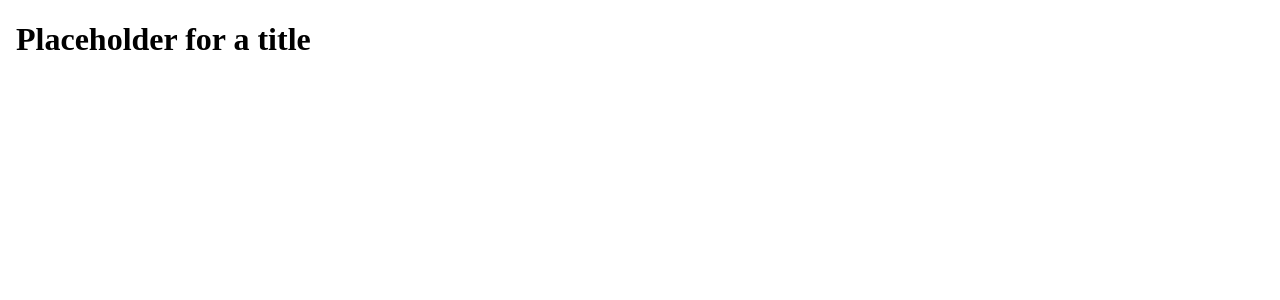
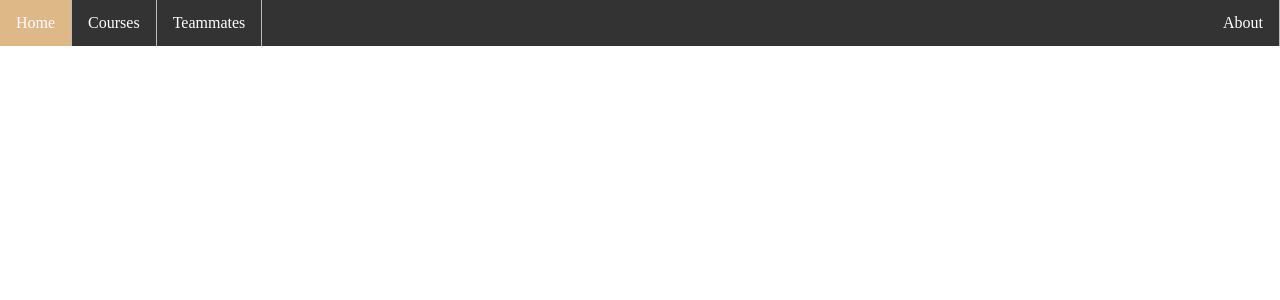
Before and after one commit to Group-Project-For-E6156/Teammatch_Frontend, an Angular app: page / in a window 1280 px wide. Shown: the top 300 px of the page. Built offline with nearby package versions, Linux system fonts and the light colour scheme.

Commit message:
create navbar

```diff
--- a/src/app/app.component.html
+++ b/src/app/app.component.html
@@ -1,10 +1,10 @@
-<!DOCTYPE html>
-<html lang="en">
-<head>
-  <meta charset="UTF-8">
-  <title>Happy Teammatch</title>
-</head>
-<body>
-  <h1>Placeholder for a title</h1>
-</body>
-</html>
+<!--<!DOCTYPE html>-->
+<!--<html lang="en">-->
+<!--<head>-->
+<!--  <meta charset="UTF-8">-->
+<!--  <title>Happy Teammatch</title>-->
+<!--</head>-->
+<!--<body>-->
+<app-navbar></app-navbar>
+<!--</body>-->
+<!--</html>-->
--- a/src/app/app.module.ts
+++ b/src/app/app.module.ts
@@ -3,10 +3,12 @@ import { BrowserModule } from '@angular/platform-browser';
 
 import { AppRoutingModule } from './app-routing.module';
 import { AppComponent } from './app.component';
+import { NavbarComponent } from './navbar/navbar.component';
 
 @NgModule({
   declarations: [
-    AppComponent
+    AppComponent,
+    NavbarComponent
   ],
   imports: [
     BrowserModule,
--- /dev/null
+++ b/src/app/navbar/navbar.component.css
@@ -0,0 +1,37 @@
+ul {
+  list-style-type: none;
+  margin: 0;
+  padding: 0;
+  overflow: hidden;
+  background-color: #333;
+  position: fixed;
+  top: 0;
+  left: 0;
+  width: 100%;
+}
+
+li {
+  float: left;
+}
+
+li a {
+  display: block;
+  color: white;
+  text-align: center;
+  padding: 14px 16px;
+  text-decoration: none;
+}
+
+/* Change the link color to #111 (black) on hover */
+li a:hover:not(.active) {
+  background-color: #111;
+}
+
+/* Change the link color to #111 (black) on active */
+.active {
+  background-color: burlywood;
+}
+
+li {
+  border-right: 1px solid #bbb;
+}
--- /dev/null
+++ b/src/app/navbar/navbar.component.html
@@ -0,0 +1,6 @@
+<ul>
+  <li><a class="active" href="#">Home</a></li>
+  <li><a href="#">Courses</a></li>
+  <li><a href="#">Teammates</a></li>
+  <li style="float:right"><a href="#">About</a></li>
+</ul>
--- /dev/null
+++ b/src/app/navbar/navbar.component.ts
@@ -0,0 +1,15 @@
+import { Component, OnInit } from '@angular/core';
+
+@Component({
+  selector: 'app-navbar',
+  templateUrl: './navbar.component.html',
+  styleUrls: ['./navbar.component.css']
+})
+export class NavbarComponent implements OnInit {
+
+  constructor() { }
+
+  ngOnInit(): void {
+  }
+
+}
```
Also changed, not shown: 1 other file (tests, documents, lock files or other folders).
